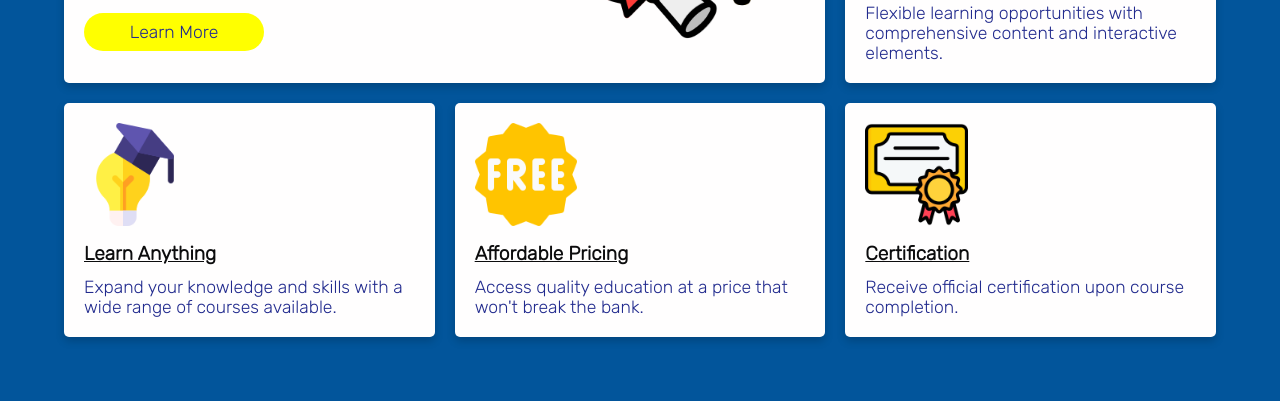
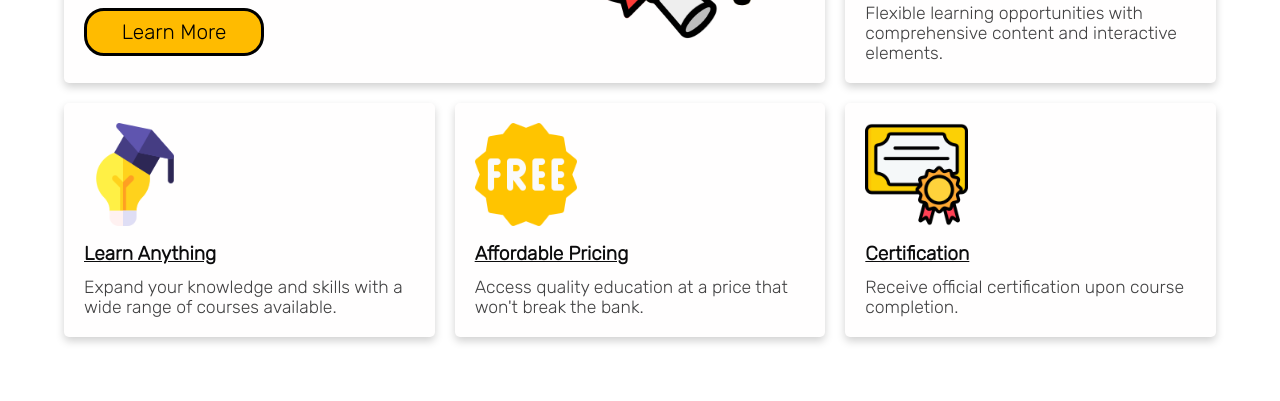
Before and after one commit to DEVitor0/Cursos-Jacarei, a website built with webpack: page index.html in a window 1280 px wide. Shown: the part 819-1220 px from the top of the page. Built offline with nearby package versions, Linux system fonts and the light colour scheme; a web font is replaced by a local one.

Commit message:
adicionando estilos scss a pedidio do cliente

```diff
--- a/src/assets/scss/partials/_colors.scss
+++ b/src/assets/scss/partials/_colors.scss
@@ -1,6 +1,6 @@
 $especial-texts: #ffff00;
 $especial-texts-2: #fff;
-$all-texts: #222b8e; //#414142
+$all-texts: #414142;
 
 $button-leca: #24edd5;
 $button-especial: #2cde2c;
--- a/src/assets/scss/responsive/style.scss
+++ b/src/assets/scss/responsive/style.scss
@@ -240,7 +240,6 @@
     main {
         width: 100%;
         @include components.flexContainer(center, center, column);
-        background-color: components.$background;
 
         .sections {
             width: 90%;
@@ -280,10 +279,11 @@
                     &__button {
                         @include components.buttons();
                         width: 180px;
-                        font-size: 1.1em;
+                        font-size: 1.3em;
                         padding: clamp(3px, 0.938vw, 9px);
-                        // color: white;
-                        // background-color: #ffbb00;
+                        color: rgb(0, 0, 0);
+                        background-color: #ffbb00;
+                        border: 3px solid black;
                     }
                 }
 
```
Also changed, not shown: public/assets/css/style.css, 1 other file.
